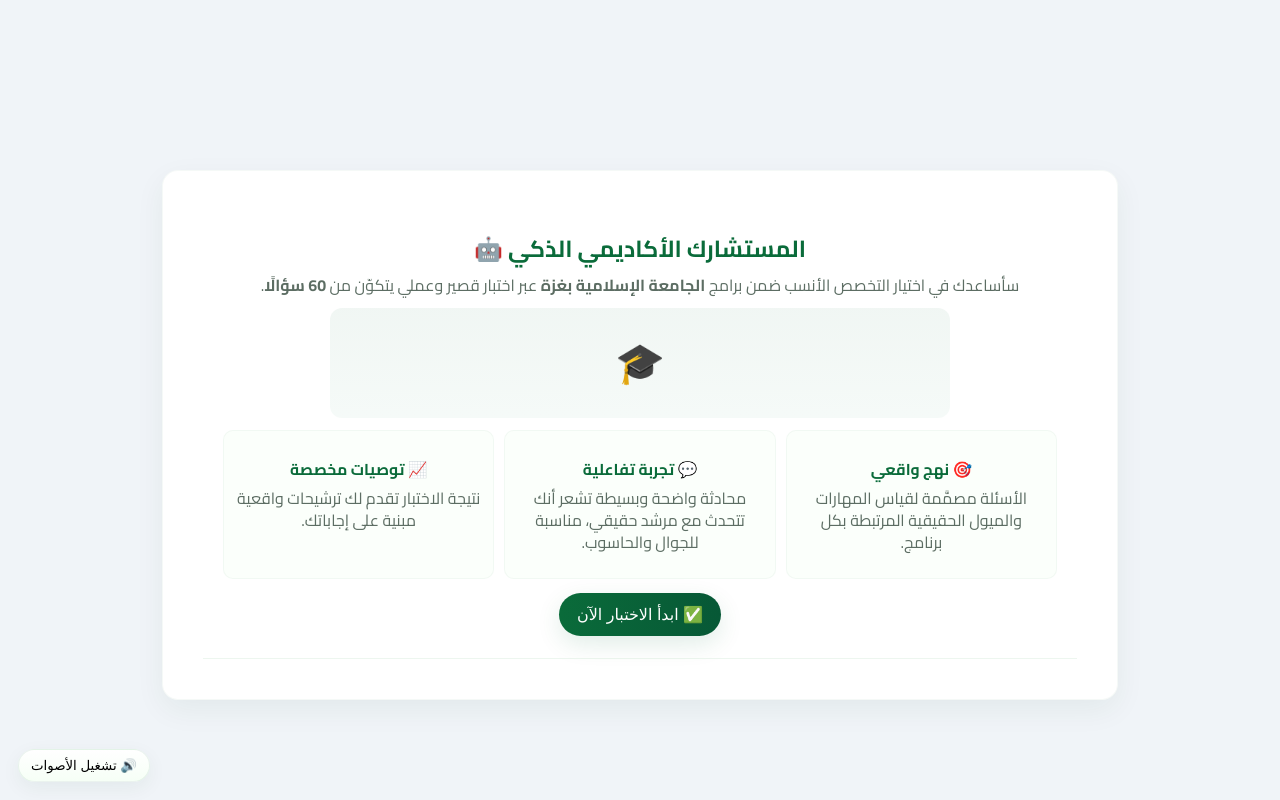
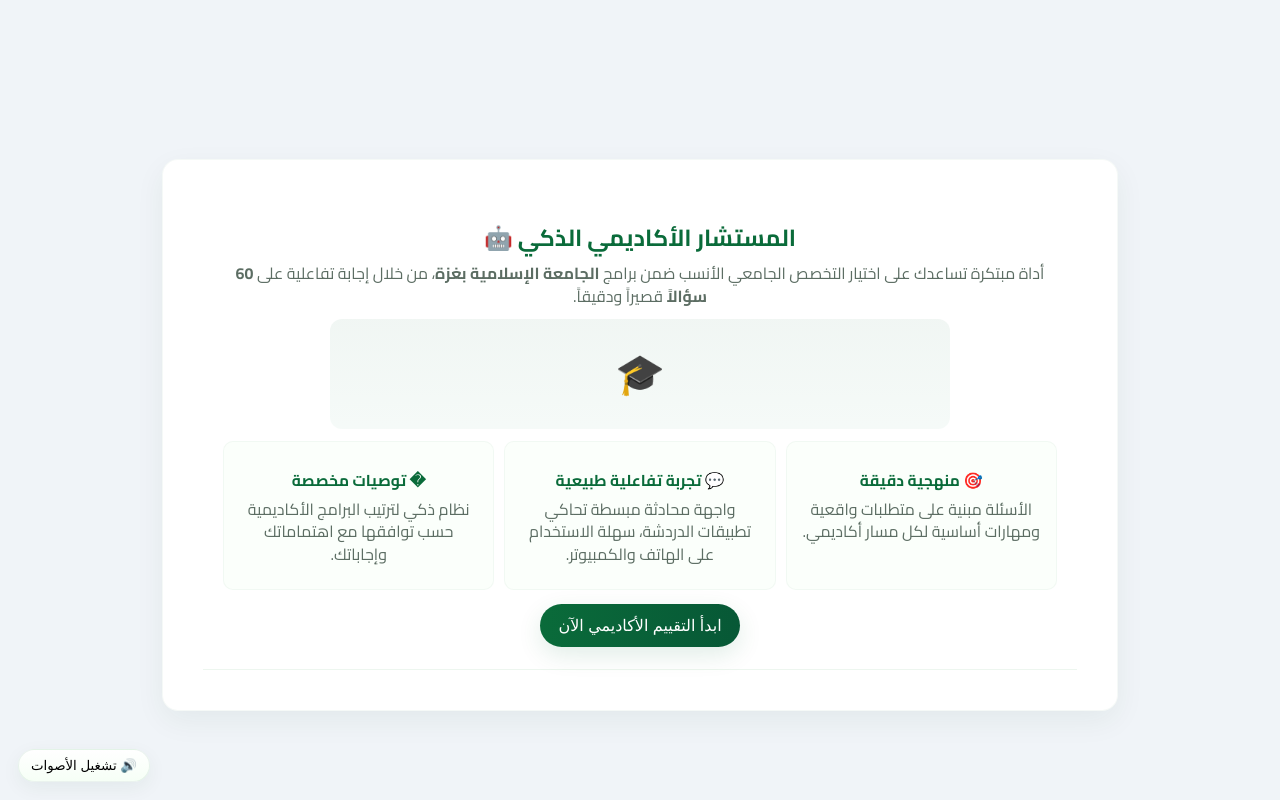
Before and after one commit to hamadaraburjela-dev/IUG2006, a plain HTML site: page advisor.html in a window 1280 px wide. Drawn offline with nearby package versions, Linux system fonts and the light colour scheme.

Commit message:
تحديث

```diff
--- a/advisor.html
+++ b/advisor.html
@@ -3,7 +3,7 @@
 <head>
 <meta charset="UTF-8"/>
 <meta name="viewport" content="width=device-width,initial-scale=1.0"/>
-<title>المستشار الأكاديمي — الجامعة الإسلامية بغزة</title>
+<title>المستشار الأكاديمي الذكي – الجامعة الإسلامية بغزة</title>
 <link href="https://fonts.googleapis.com/css2?family=Cairo:wght@400;600;700&display=swap" rel="stylesheet">
 <link href="https://fonts.googleapis.com/css2?family=Cairo:wght@400;600;700&amp;display=swap" rel="stylesheet"/>
 <link crossorigin="anonymous" href="https://cdnjs.cloudflare.com/ajax/libs/font-awesome/6.5.1/css/all.min.css" integrity="sha512-DTOQO9RWCH3ppGqcWaEA1BIZOC6xxalwEsw9c2QQeAIftl+Vegovlnee1c9QX4TctnWMn13TZye+giMm8e2LwA==" referrerpolicy="no-referrer" rel="stylesheet"/>
@@ -176,16 +176,16 @@
   <div class="container">
     <!-- INTRO -->
     <section id="intro" class="intro">
-  <h1>المستشارك الأكاديمي الذكي 🤖</h1>
-  <p>سأساعدك في اختيار التخصص الأنسب ضمن برامج <strong>الجامعة الإسلامية بغزة</strong> عبر اختبار قصير وعملي يتكوّن من <strong>60 سؤالًا</strong>.</p>
+  <h1>المستشار الأكاديمي الذكي 🤖</h1>
+  <p>أداة مبتكرة تساعدك على اختيار التخصص الجامعي الأنسب ضمن برامج <strong>الجامعة الإسلامية بغزة</strong>، من خلال إجابة تفاعلية على <strong>60 سؤالاً</strong> قصيراً ودقيقاً.</p>
       <div class="hero">🎓</div>
       <div class="features">
-  <div class="feature"><h3>🎯 نهج واقعي</h3><p>الأسئلة مصمَّمة لقياس المهارات والميول الحقيقية المرتبطة بكل برنامج.</p></div>
-  <div class="feature"><h3>💬 تجربة تفاعلية</h3><p>محادثة واضحة وبسيطة تشعر أنك تتحدث مع مرشد حقيقي، مناسبة للجوال والحاسوب.</p></div>
-  <div class="feature"><h3>📈 توصيات مخصصة</h3><p>نتيجة الاختبار تقدم لك ترشيحات واقعية مبنية على إجاباتك.</p></div>
+  <div class="feature"><h3>🎯 منهجية دقيقة</h3><p>الأسئلة مبنية على متطلبات واقعية ومهارات أساسية لكل مسار أكاديمي.</p></div>
+  <div class="feature"><h3>💬 تجربة تفاعلية طبيعية</h3><p>واجهة محادثة مبسطة تحاكي تطبيقات الدردشة، سهلة الاستخدام على الهاتف والكمبيوتر.</p></div>
+  <div class="feature"><h3>� توصيات مخصصة</h3><p>نظام ذكي لترتيب البرامج الأكاديمية حسب توافقها مع اهتماماتك وإجاباتك.</p></div>
       </div>
       <div class="center">
-  <button id="btnReady" class="btn primary">✅ ابدأ الاختبار الآن</button>
+  <button id="btnReady" class="btn primary">ابدأ التقييم الأكاديمي الآن</button>
       </div>
     </section>
 
```
